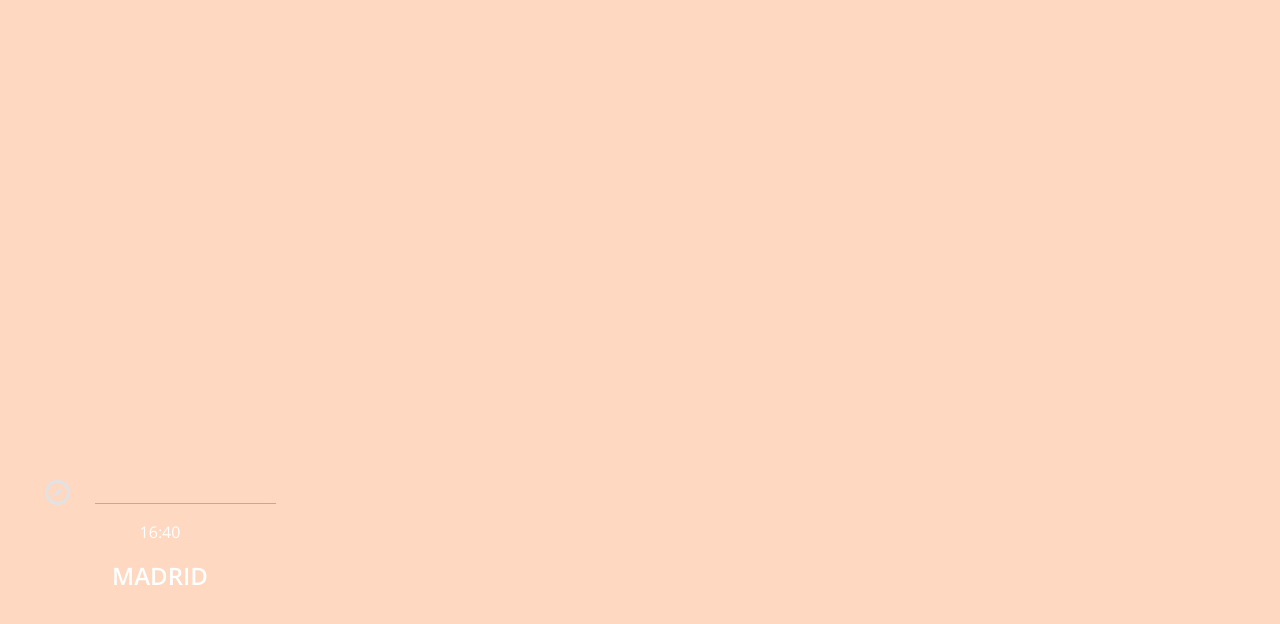
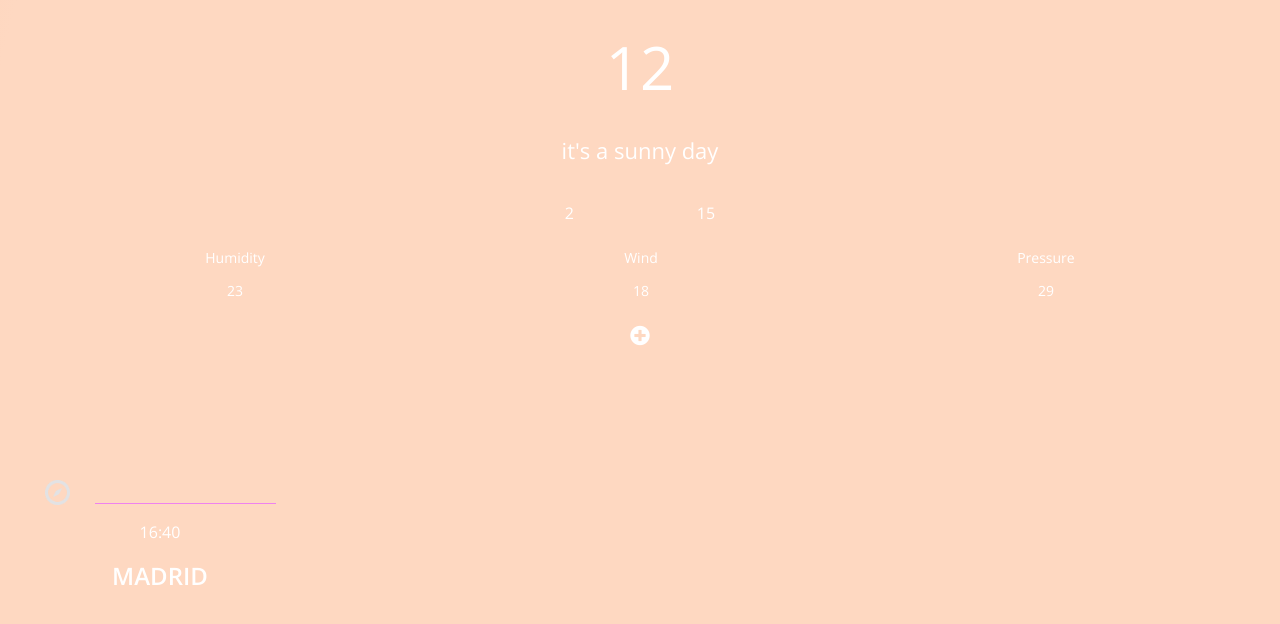
Before and after one commit to alteapin/easly-s4-chaman, a React (Create React App) app: page / in a window 1280 px wide. Shown: the top 624 px of the page. Built offline with nearby package versions, Linux system fonts and the light colour scheme.

Commit message:
mege dev

```diff
--- a/src/components/App/index.js
+++ b/src/components/App/index.js
@@ -22,7 +22,9 @@ class App extends Component {
       <div className="App">
         <div style={BgImage} className="bg-image">
         <Header />
+
         </div>
+        <Daily/>
       </div>
     );
   }
```
